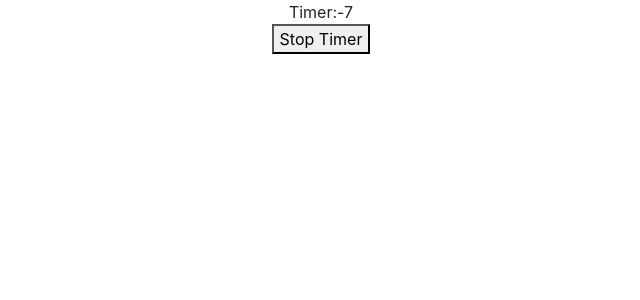
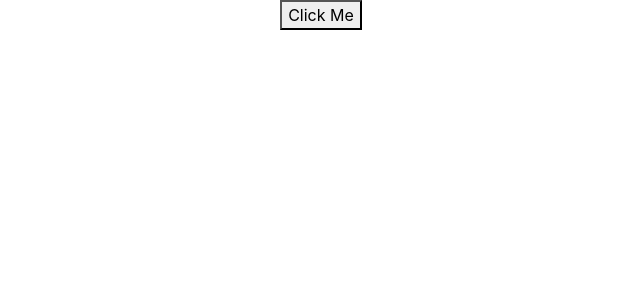
Before and after one commit to dpac14/React-Tasks, a React (Create React App) app in the folder notes/: page / in a window 1280 px wide. Shown: the top 300 px of the page, without its empty margins (319-959 px from the left). Built offline with nearby package versions, Linux system fonts and the light colour scheme.

Commit message:
Added all Hook file

```diff
--- a/notes/src/App.js
+++ b/notes/src/App.js
@@ -28,6 +28,8 @@
 import Usermemo from './Usermemo';
 import UserefDemo from './UserefDemo';
 import HookTimer from './HookTimer';
+import CreateHook from './Component/CreateHook';
+import CustomHook from './Component/CustomHook';
 
 export const UserContext = React.createContext();
 export const PSKContext = React.createContext();
@@ -74,7 +76,8 @@
       {/* <ParentuseCallback /> */}
       {/* <Usermemo /> */}
       {/* <UserefDemo/> */}
-      <HookTimer/>
+      {/* <HookTimer/> */}
+      <CustomHook />
 
 
     </div>
--- /dev/null
+++ b/notes/src/Component/CustomHook.js
@@ -0,0 +1,14 @@
+import React, { useState } from 'react';
+import CreateHook from './CreateHook';
+
+function CustomHook() {
+    const [count, setCount] = useState(0)
+    CreateHook({ count })
+    return (
+        <div>
+            <button onClick={() => setCount(count + 1)}>Click Me</button>
+        </div>
+    );
+}
+
+export default CustomHook;
```
